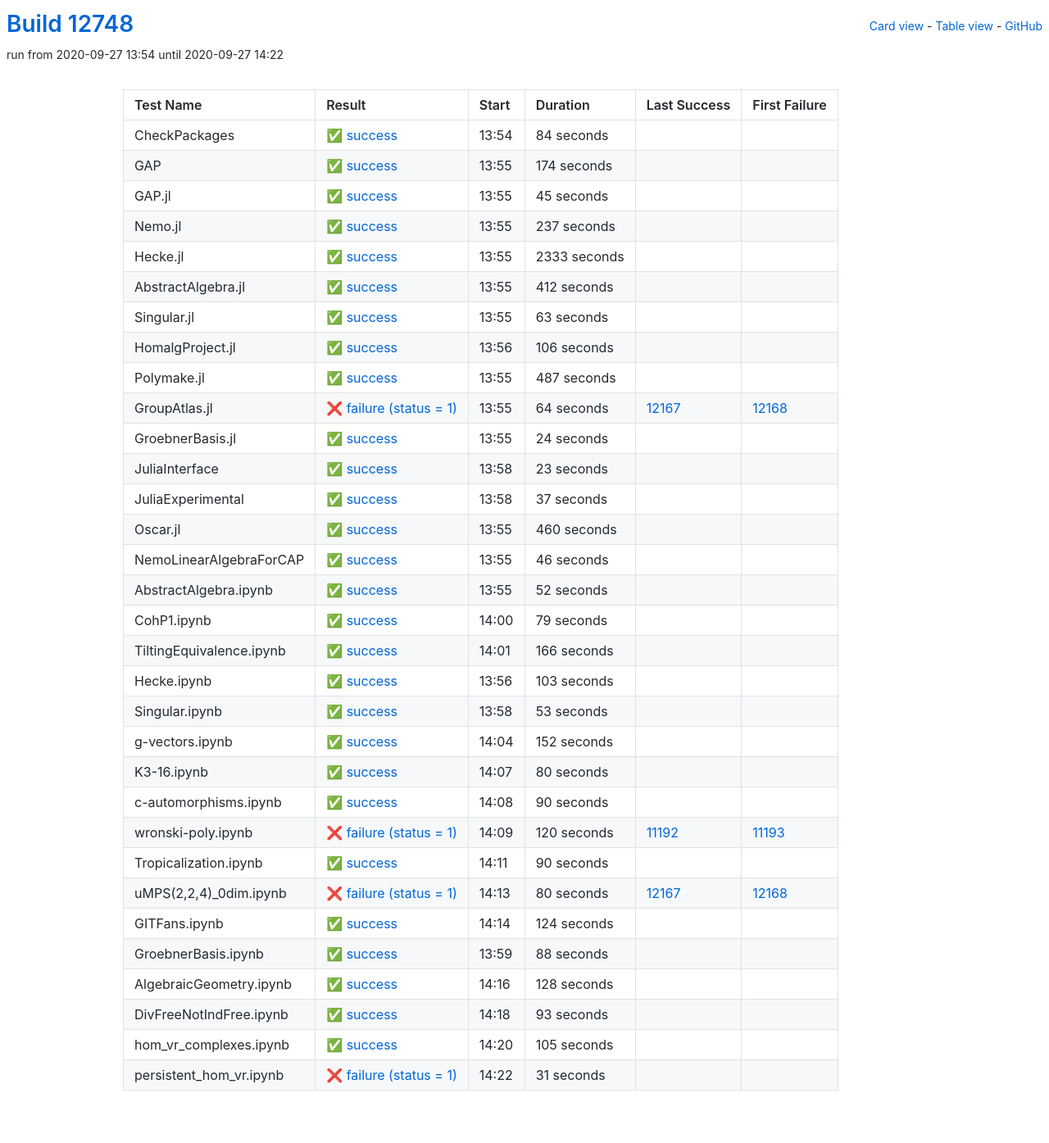
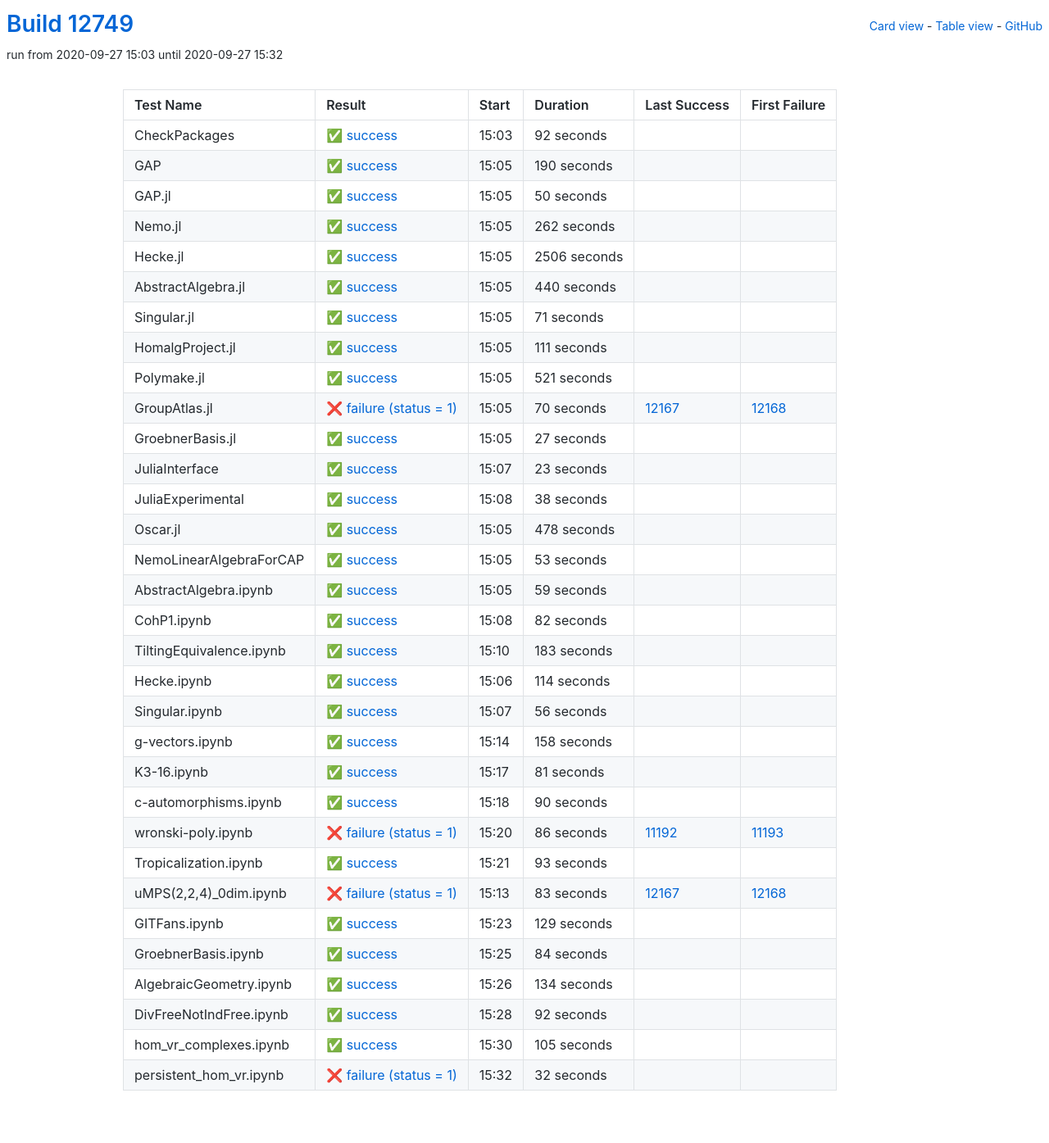
Before and after one commit to oscar-system/oscar-ci-status, a Jekyll site: the page built from table.html, in a window 1280 px wide. Shown: the whole page at 82% size. Built offline with Jekyll 4.4.1, drawn with Linux system fonts in a browser that asks for light colours.

Commit message:
Build #12749

```diff
--- a/_data/ci.yml
+++ b/_data/ci.yml
@@ -1,6 +1,6 @@
 ---
-build: 12748
-build_url: https://oscarci.mathematik.uni-kl.de/job/oscar/12748/
+build: 12749
+build_url: https://oscarci.mathematik.uni-kl.de/job/oscar/12749/
 job: oscar
 organization: oscar-system
 repo: oscar-ci-status
@@ -8,140 +8,140 @@
 tests:
 - name: CheckPackages
   id: checkpackages
-  log: https://oscarci.mathematik.uni-kl.de/job/oscar/12748/artifact/logs/build-12748/CheckPackages.log
-  start: 2020-09-27 13:54
+  log: https://oscarci.mathematik.uni-kl.de/job/oscar/12749/artifact/logs/build-12749/CheckPackages.log
+  start: 2020-09-27 15:03
   success: true
   exitcode: 0
   status: success
-  duration: 84
+  duration: 92
   last_success: false
   last_success_url:
   first_failure: false
   first_failure_url:
 - name: GAP
   id: gap
-  log: https://oscarci.mathematik.uni-kl.de/job/oscar/12748/artifact/logs/build-12748/GAP.log
-  start: 2020-09-27 13:55
+  log: https://oscarci.mathematik.uni-kl.de/job/oscar/12749/artifact/logs/build-12749/GAP.log
+  start: 2020-09-27 15:05
   success: true
   exitcode: 0
   status: success
-  duration: 174
+  duration: 190
   last_success: false
   last_success_url:
   first_failure: false
   first_failure_url:
 - name: GAP.jl
   id: gap-jl
-  log: https://oscarci.mathematik.uni-kl.de/job/oscar/12748/artifact/logs/build-12748/GAP.jl.log
-  start: 2020-09-27 13:55
+  log: https://oscarci.mathematik.uni-kl.de/job/oscar/12749/artifact/logs/build-12749/GAP.jl.log
+  start: 2020-09-27 15:05
   success: true
   exitcode: 0
   status: success
-  duration: 45
+  duration: 50
   last_success: false
   last_success_url:
   first_failure: false
   first_failure_url:
 - name: Nemo.jl
   id: nemo-jl
-  log: https://oscarci.mathematik.uni-kl.de/job/oscar/12748/artifact/logs/build-12748/Nemo.jl.log
-  start: 2020-09-27 13:55
+  log: https://oscarci.mathematik.uni-kl.de/job/oscar/12749/artifact/logs/build-12749/Nemo.jl.log
+  start: 2020-09-27 15:05
   success: true
   exitcode: 0
   status: success
-  duration: 237
+  duration: 262
   last_success: false
   last_success_url:
   first_failure: false
   first_failure_url:
 - name: Hecke.jl
   id: hecke-jl
-  log: https://oscarci.mathematik.uni-kl.de/job/oscar/12748/artifact/logs/build-12748/Hecke.jl.log
-  start: 2020-09-27 13:55
+  log: https://oscarci.mathematik.uni-kl.de/job/oscar/12749/artifact/logs/build-12749/Hecke.jl.log
+  start: 2020-09-27 15:05
   success: true
   exitcode: 0
   status: success
-  duration: 2333
+  duration: 2506
   last_success: false
   last_success_url:
   first_failure: false
   first_failure_url:
 - name: AbstractAlgebra.jl
   id: abstractalgebra-jl
-  log: https://oscarci.mathematik.uni-kl.de/job/oscar/12748/artifact/logs/build-12748/AbstractAlgebra.jl.log
-  start: 2020-09-27 13:55
+  log: https://oscarci.mathematik.uni-kl.de/job/oscar/12749/artifact/logs/build-12749/AbstractAlgebra.jl.log
+  start: 2020-09-27 15:05
   success: true
   exitcode: 0
   status: success
-  duration: 412
+  duration: 440
   last_success: false
   last_success_url:
   first_failure: false
   first_failure_url:
 - name: Singular.jl
   id: singular-jl
-  log: https://oscarci.mathematik.uni-kl.de/job/oscar/12748/artifact/logs/build-12748/Singular.jl.log
-  start: 2020-09-27 13:55
+  log: https://oscarci.mathematik.uni-kl.de/job/oscar/12749/artifact/logs/build-12749/Singular.jl.log
+  start: 2020-09-27 15:05
   success: true
   exitcode: 0
   status: success
-  duration: 63
+  duration: 71
   last_success: false
   last_success_url:
   first_failure: false
   first_failure_url:
 - name: HomalgProject.jl
   id: homalgproject-jl
-  log: https://oscarci.mathematik.uni-kl.de/job/oscar/12748/artifact/logs/build-12748/HomalgProject.jl.log
-  start: 2020-09-27 13:56
+  log: https://oscarci.mathematik.uni-kl.de/job/oscar/12749/artifact/logs/build-12749/HomalgProject.jl.log
+  start: 2020-09-27 15:05
   success: true
   exitcode: 0
   status: success
-  duration: 106
+  duration: 111
   last_success: false
   last_success_url:
   first_failure: false
   first_failure_url:
 - name: Polymake.jl
   id: polymake-jl
-  log: https://oscarci.mathematik.uni-kl.de/job/oscar/12748/artifact/logs/build-12748/Polymake.jl.log
-  start: 2020-09-27 13:55
+  log: https://oscarci.mathematik.uni-kl.de/job/oscar/12749/artifact/logs/build-12749/Polymake.jl.log
+  start: 2020-09-27 15:05
   success: true
   exitcode: 0
   status: success
-  duration: 487
+  duration: 521
   last_success: false
   last_success_url:
   first_failure: false
   first_failure_url:
 - name: GroupAtlas.jl
   id: groupatlas-jl
-  log: https://oscarci.mathematik.uni-kl.de/job/oscar/12748/artifact/logs/build-12748/GroupAtlas.jl.log
-  start: 2020-09-27 13:55
+  log: https://oscarci.mathematik.uni-kl.de/job/oscar/12749/artifact/logs/build-12749/GroupAtlas.jl.log
+  start: 2020-09-27 15:05
   success: false
   exitcode: 1
   status: failure
-  duration: 64
+  duration: 70
   last_success: 12167
   last_success_url: https://oscarci.mathematik.uni-kl.de/job/oscar/12167/
   first_failure: 12168
   first_failure_url: https://oscarci.mathematik.uni-kl.de/job/oscar/12168/
 - name: GroebnerBasis.jl
   id: groebnerbasis-jl
-  log: https://oscarci.mathematik.uni-kl.de/job/oscar/12748/artifact/logs/build-12748/GroebnerBasis.jl.log
-  start: 2020-09-27 13:55
+  log: https://oscarci.mathematik.uni-kl.de/job/oscar/12749/artifact/logs/build-12749/GroebnerBasis.jl.log
+  start: 2020-09-27 15:05
   success: true
   exitcode: 0
   status: success
-  duration: 24
+  duration: 27
   last_success: false
   last_success_url:
   first_failure: false
   first_failure_url:
 - name: JuliaInterface
   id: juliainterface
-  log: https://oscarci.mathematik.uni-kl.de/job/oscar/12748/artifact/logs/build-12748/JuliaInterface.log
-  start: 2020-09-27 13:58
+  log: https://oscarci.mathematik.uni-kl.de/job/oscar/12749/artifact/logs/build-12749/JuliaInterface.log
+  start: 2020-09-27 15:07
   success: true
   exitcode: 0
   status: success
@@ -152,92 +152,32 @@
   first_failure_url:
 - name: JuliaExperimental
   id: juliaexperimental
-  log: https://oscarci.mathematik.uni-kl.de/job/oscar/12748/artifact/logs/build-12748/JuliaExperimental.log
-  start: 2020-09-27 13:58
+  log: https://oscarci.mathematik.uni-kl.de/job/oscar/12749/artifact/logs/build-12749/JuliaExperimental.log
+  start: 2020-09-27 15:08
   success: true
   exitcode: 0
   status: success
-  duration: 37
+  duration: 38
   last_success: false
   last_success_url:
   first_failure: false
   first_failure_url:
 - name: Oscar.jl
   id: oscar-jl
-  log: https://oscarci.mathematik.uni-kl.de/job/oscar/12748/artifact/logs/build-12748/Oscar.jl.log
-  start: 2020-09-27 13:55
+  log: https://oscarci.mathematik.uni-kl.de/job/oscar/12749/artifact/logs/build-12749/Oscar.jl.log
+  start: 2020-09-27 15:05
   success: true
   exitcode: 0
   status: success
-  duration: 460
+  duration: 478
   last_success: false
   last_success_url:
   first_failure: false
   first_failure_url:
 - name: NemoLinearAlgebraForCAP
   id: nemolinearalgebraforcap
-  log: https://oscarci.mathematik.uni-kl.de/job/oscar/12748/artifact/logs/build-12748/NemoLinearAlgebraForCAP.log
-  start: 2020-09-27 13:55
-  success: true
-  exitcode: 0
-  status: success
-  duration: 46
-  last_success: false
-  last_success_url:
-  first_failure: false
-  first_failure_url:
-- name: AbstractAlgebra.ipynb
-  id: abstractalgebra-ipynb
-  log: https://oscarci.mathematik.uni-kl.de/job/oscar/12748/artifact/logs/build-12748/AbstractAlgebra.ipynb.log
-  start: 2020-09-27 13:55
-  success: true
-  exitcode: 0
-  status: success
-  duration: 52
-  last_success: false
-  last_success_url:
-  first_failure: false
-  first_failure_url:
-- name: CohP1.ipynb
-  id: cohp1-ipynb
-  log: https://oscarci.mathematik.uni-kl.de/job/oscar/12748/artifact/logs/build-12748/CohP1.ipynb.log
-  start: 2020-09-27 14:00
-  success: true
-  exitcode: 0
-  status: success
-  duration: 79
-  last_success: false
-  last_success_url:
-  first_failure: false
-  first_failure_url:
-- name: TiltingEquivalence.ipynb
-  id: tiltingequivalence-ipynb
-  log: https://oscarci.mathematik.uni-kl.de/job/oscar/12748/artifact/logs/build-12748/TiltingEquivalence.ipynb.log
-  start: 2020-09-27 14:01
-  success: true
-  exitcode: 0
-  status: success
-  duration: 166
-  last_success: false
-  last_success_url:
-  first_failure: false
-  first_failure_url:
-- name: Hecke.ipynb
-  id: hecke-ipynb
-  log: https://oscarci.mathematik.uni-kl.de/job/oscar/12748/artifact/logs/build-12748/Hecke.ipynb.log
-  start: 2020-09-27 13:56
-  success: true
-  exitcode: 0
-  status: success
-  duration: 103
-  last_success: false
-  last_success_url:
-  first_failure: false
-  first_failure_url:
-- name: Singular.ipynb
-  id: singular-ipynb
-  log: https://oscarci.mathematik.uni-kl.de/job/oscar/12748/artifact/logs/build-12748/Singular.ipynb.log
-  start: 2020-09-27 13:58
+  log: https://oscarci.mathematik.uni-kl.de/job/oscar/12749/artifact/logs/build-12749/NemoLinearAlgebraForCAP.log
+  start: 2020-09-27 15:05
   success: true
   exitcode: 0
   status: success
@@ -246,34 +186,94 @@
   last_success_url:
   first_failure: false
   first_failure_url:
-- name: g-vectors.ipynb
-  id: g-vectors-ipynb
-  log: https://oscarci.mathematik.uni-kl.de/job/oscar/12748/artifact/logs/build-12748/g-vectors.ipynb.log
-  start: 2020-09-27 14:04
+- name: AbstractAlgebra.ipynb
+  id: abstractalgebra-ipynb
+  log: https://oscarci.mathematik.uni-kl.de/job/oscar/12749/artifact/logs/build-12749/AbstractAlgebra.ipynb.log
+  start: 2020-09-27 15:05
   success: true
   exitcode: 0
   status: success
-  duration: 152
+  duration: 59
+  last_success: false
+  last_success_url:
+  first_failure: false
+  first_failure_url:
+- name: CohP1.ipynb
+  id: cohp1-ipynb
+  log: https://oscarci.mathematik.uni-kl.de/job/oscar/12749/artifact/logs/build-12749/CohP1.ipynb.log
+  start: 2020-09-27 15:08
+  success: true
+  exitcode: 0
+  status: success
+  duration: 82
+  last_success: false
+  last_success_url:
+  first_failure: false
+  first_failure_url:
+- name: TiltingEquivalence.ipynb
+  id: tiltingequivalence-ipynb
+  log: https://oscarci.mathematik.uni-kl.de/job/oscar/12749/artifact/logs/build-12749/TiltingEquivalence.ipynb.log
+  start: 2020-09-27 15:10
+  success: true
+  exitcode: 0
+  status: success
+  duration: 183
+  last_success: false
+  last_success_url:
+  first_failure: false
+  first_failure_url:
+- name: Hecke.ipynb
+  id: hecke-ipynb
+  log: https://oscarci.mathematik.uni-kl.de/job/oscar/12749/artifact/logs/build-12749/Hecke.ipynb.log
+  start: 2020-09-27 15:06
+  success: true
+  exitcode: 0
+  status: success
+  duration: 114
+  last_success: false
+  last_success_url:
+  first_failure: false
+  first_failure_url:
+- name: Singular.ipynb
+  id: singular-ipynb
+  log: https://oscarci.mathematik.uni-kl.de/job/oscar/12749/artifact/logs/build-12749/Singular.ipynb.log
+  start: 2020-09-27 15:07
+  success: true
+  exitcode: 0
+  status: success
+  duration: 56
+  last_success: false
+  last_success_url:
+  first_failure: false
+  first_failure_url:
+- name: g-vectors.ipynb
+  id: g-vectors-ipynb
+  log: https://oscarci.mathematik.uni-kl.de/job/oscar/12749/artifact/logs/build-12749/g-vectors.ipynb.log
+  start: 2020-09-27 15:14
+  success: true
+  exitcode: 0
+  status: success
+  duration: 158
   last_success: false
   last_success_url:
   first_failure: false
   first_failure_url:
 - name: K3-16.ipynb
   id: k3-16-ipynb
-  log: https://oscarci.mathematik.uni-kl.de/job/oscar/12748/artifact/logs/build-12748/K3-16.ipynb.log
-  start: 2020-09-27 14:07
+  log: https://oscarci.mathematik.uni-kl.de/job/oscar/12749/artifact/logs/build-12749/K3-16.ipynb.log
+  start: 2020-09-27 15:17
   success: true
   exitcode: 0
   status: success
-  duration: 80
+  duration: 81
   last_success: false
   last_success_url:
   first_failure: false
   first_failure_url:
 - name: c-automorphisms.ipynb
   id: c-automorphisms-ipynb
-  log: https://oscarci.mathematik.uni-kl.de/job/oscar/12748/artifact/logs/build-12748/c-automorphisms.ipynb.log
-  start: 2020-09-27 14:08
+  log: https://oscarci.mathematik.uni-kl.de/job/oscar/12749/artifact/logs/build-12749/c-automorphisms.ipynb.log
+  start: 2020-09-27 15:18
   success: true
   exitcode: 0
   status: success
@@ -284,80 +284,20 @@
   first_failure_url:
 - name: wronski-poly.ipynb
   id: wronski-poly-ipynb
-  log: https://oscarci.mathematik.uni-kl.de/job/oscar/12748/artifact/logs/build-12748/wronski-poly.ipynb.log
-  start: 2020-09-27 14:09
+  log: https://oscarci.mathematik.uni-kl.de/job/oscar/12749/artifact/logs/build-12749/wronski-poly.ipynb.log
+  start: 2020-09-27 15:20
   success: false
   exitcode: 1
   status: failure
-  duration: 120
+  duration: 86
   last_success: 11192
   last_success_url: https://oscarci.mathematik.uni-kl.de/job/oscar/11192/
   first_failure: 11193
   first_failure_url: https://oscarci.mathematik.uni-kl.de/job/oscar/11193/
 - name: Tropicalization.ipynb
   id: tropicalization-ipynb
-  log: https://oscarci.mathematik.uni-kl.de/job/oscar/12748/artifact/logs/build-12748/Tropicalization.ipynb.log
-  start: 2020-09-27 14:11
-  success: true
-  exitcode: 0
-  status: success
-  duration: 90
-  last_success: false
-  last_success_url:
-  first_failure: false
-  first_failure_url:
-- name: uMPS(2,2,4)_0dim.ipynb
-  id: umps-2-2-4-0dim-ipynb
-  log: https://oscarci.mathematik.uni-kl.de/job/oscar/12748/artifact/logs/build-12748/uMPS-2-2-4-_0dim.ipynb.log
-  start: 2020-09-27 14:13
-  success: false
-  exitcode: 1
-  status: failure
-  duration: 80
-  last_success: 12167
-  last_success_url: https://oscarci.mathematik.uni-kl.de/job/oscar/12167/
-  first_failure: 12168
-  first_failure_url: https://oscarci.mathematik.uni-kl.de/job/oscar/12168/
-- name: GITFans.ipynb
-  id: gitfans-ipynb
-  log: https://oscarci.mathematik.uni-kl.de/job/oscar/12748/artifact/logs/build-12748/GITFans.ipynb.log
-  start: 2020-09-27 14:14
-  success: true
-  exitcode: 0
-  status: success
-  duration: 124
-  last_success: false
-  last_success_url:
-  first_failure: false
-  first_failure_url:
-- name: GroebnerBasis.ipynb
-  id: groebnerbasis-ipynb
-  log: https://oscarci.mathematik.uni-kl.de/job/oscar/12748/artifact/logs/build-12748/GroebnerBasis.ipynb.log
-  start: 2020-09-27 13:59
-  success: true
-  exitcode: 0
-  status: success
-  duration: 88
-  last_success: false
-  last_success_url:
-  first_failure: false
-  first_failure_url:
-- name: AlgebraicGeometry.ipynb
-  id: algebraicgeometry-ipynb
-  log: https://oscarci.mathematik.uni-kl.de/job/oscar/12748/artifact/logs/build-12748/AlgebraicGeometry.ipynb.log
-  start: 2020-09-27 14:16
-  success: true
-  exitcode: 0
-  status: success
-  duration: 128
-  last_success: false
-  last_success_url:
-  first_failure: false
-  first_failure_url:
-- name: DivFreeNotIndFree.ipynb
-  id: divfreenotindfree-ipynb
-  log: https://oscarci.mathematik.uni-kl.de/job/oscar/12748/artifact/logs/build-12748/DivFreeNotIndFree.ipynb.log
-  start: 2020-09-27 14:18
+  log: https://oscarci.mathematik.uni-kl.de/job/oscar/12749/artifact/logs/build-12749/Tropicalization.ipynb.log
+  start: 2020-09-27 15:21
   success: true
   exitcode: 0
   status: success
@@ -366,10 +306,70 @@
   last_success_url:
   first_failure: false
   first_failure_url:
+- name: uMPS(2,2,4)_0dim.ipynb
+  id: umps-2-2-4-0dim-ipynb
+  log: https://oscarci.mathematik.uni-kl.de/job/oscar/12749/artifact/logs/build-12749/uMPS-2-2-4-_0dim.ipynb.log
+  start: 2020-09-27 15:13
+  success: false
+  exitcode: 1
+  status: failure
+  duration: 83
+  last_success: 12167
+  last_success_url: https://oscarci.mathematik.uni-kl.de/job/oscar/12167/
+  first_failure: 12168
+  first_failure_url: https://oscarci.mathematik.uni-kl.de/job/oscar/12168/
+- name: GITFans.ipynb
+  id: gitfans-ipynb
+  log: https://oscarci.mathematik.uni-kl.de/job/oscar/12749/artifact/logs/build-12749/GITFans.ipynb.log
+  start: 2020-09-27 15:23
+  success: true
+  exitcode: 0
+  status: success
+  duration: 129
+  last_success: false
+  last_success_url:
+  first_failure: false
+  first_failure_url:
+- name: GroebnerBasis.ipynb
+  id: groebnerbasis-ipynb
+  log: https://oscarci.mathematik.uni-kl.de/job/oscar/12749/artifact/logs/build-12749/GroebnerBasis.ipynb.log
+  start: 2020-09-27 15:25
+  success: true
+  exitcode: 0
+  status: success
+  duration: 84
+  last_success: false
+  last_success_url:
+  first_failure: false
+  first_failure_url:
+- name: AlgebraicGeometry.ipynb
+  id: algebraicgeometry-ipynb
+  log: https://oscarci.mathematik.uni-kl.de/job/oscar/12749/artifact/logs/build-12749/AlgebraicGeometry.ipynb.log
+  start: 2020-09-27 15:26
+  success: true
+  exitcode: 0
+  status: success
+  duration: 134
+  last_success: false
+  last_success_url:
+  first_failure: false
+  first_failure_url:
+- name: DivFreeNotIndFree.ipynb
+  id: divfreenotindfree-ipynb
+  log: https://oscarci.mathematik.uni-kl.de/job/oscar/12749/artifact/logs/build-12749/DivFreeNotIndFree.ipynb.log
+  start: 2020-09-27 15:28
+  success: true
+  exitcode: 0
+  status: success
+  duration: 92
+  last_success: false
+  last_success_url:
+  first_failure: false
+  first_failure_url:
 - name: hom_vr_complexes.ipynb
   id: hom-vr-complexes-ipynb
-  log: https://oscarci.mathematik.uni-kl.de/job/oscar/12748/artifact/logs/build-12748/hom_vr_complexes.ipynb.log
-  start: 2020-09-27 14:20
+  log: https://oscarci.mathematik.uni-kl.de/job/oscar/12749/artifact/logs/build-12749/hom_vr_complexes.ipynb.log
+  start: 2020-09-27 15:30
   success: true
   exitcode: 0
   status: success
@@ -380,12 +380,12 @@
   first_failure_url:
 - name: persistent_hom_vr.ipynb
   id: persistent-hom-vr-ipynb
-  log: https://oscarci.mathematik.uni-kl.de/job/oscar/12748/artifact/logs/build-12748/persistent_hom_vr.ipynb.log
-  start: 2020-09-27 14:22
+  log: https://oscarci.mathematik.uni-kl.de/job/oscar/12749/artifact/logs/build-12749/persistent_hom_vr.ipynb.log
+  start: 2020-09-27 15:32
   success: false
   exitcode: 1
   status: failure
-  duration: 31
+  duration: 32
   last_success: false
   last_success_url:
   first_failure: false
```
Also changed, not shown: README.md.
